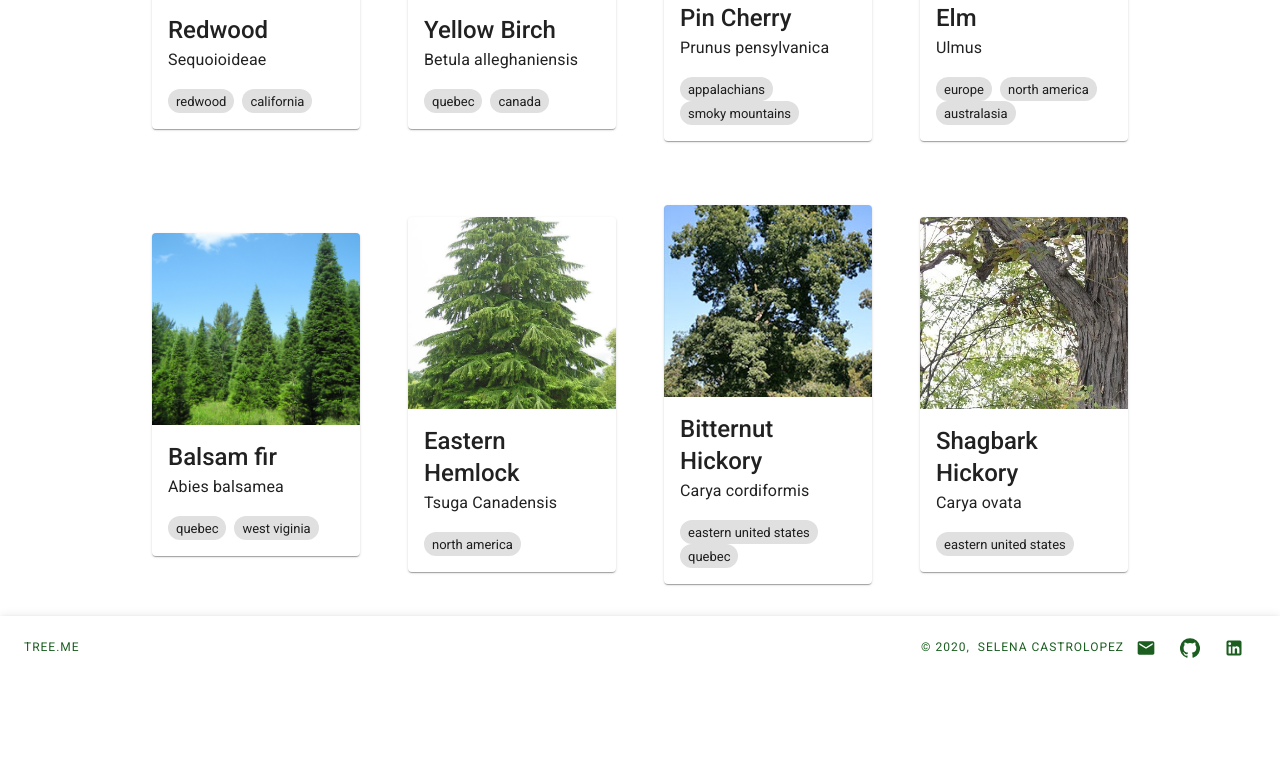
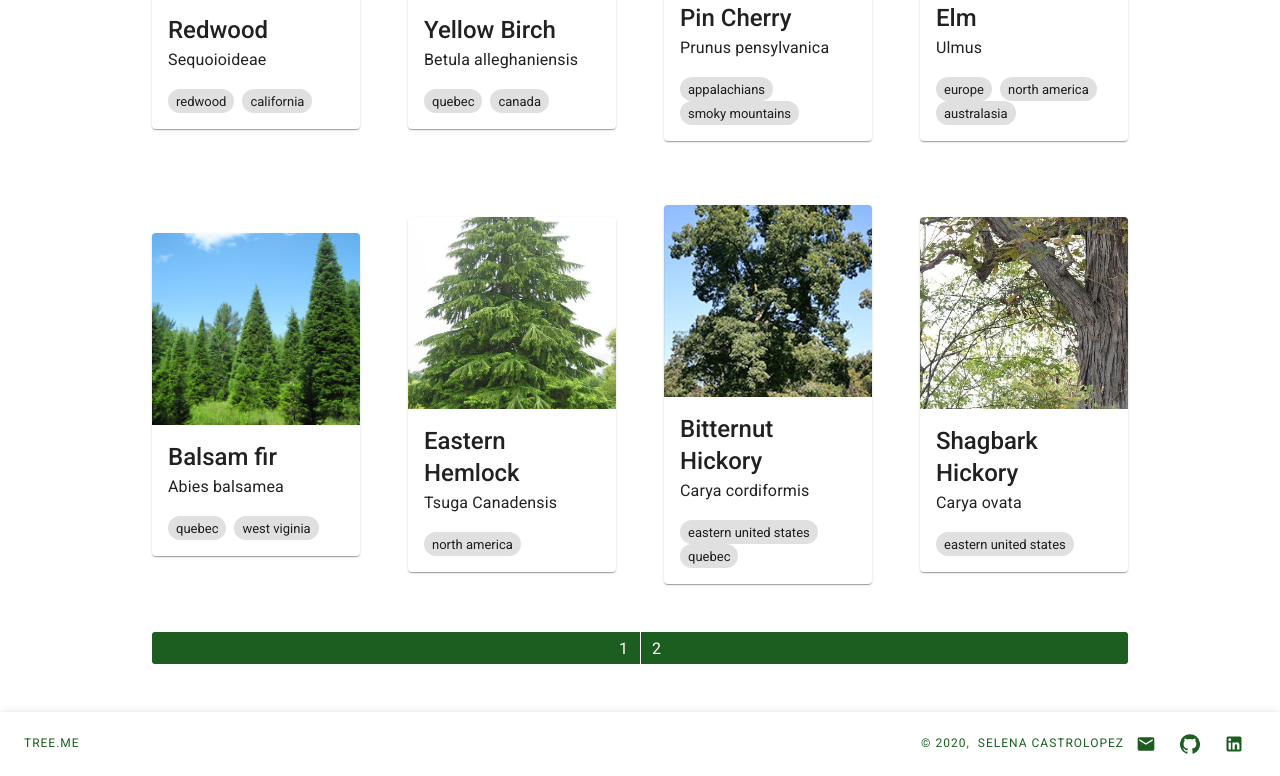
Before and after one commit to selenacl/treeme, a React (Create React App) app: page /# in a window 1280 px wide. Shown: the part 430-1206 px from the top of the page. Before the commit the page ends 1110 px from the top, so only its background shows below. Built offline with nearby package versions, Linux system fonts and the light colour scheme.

Commit message:
added pagination to home page

```diff
--- a/src/App.js
+++ b/src/App.js
@@ -7,8 +7,10 @@ import Footer from './components/Footer.js';
 function App() {
   return (
     <div className="app">
-      <Header />
-      <Home />
+      <div>
+        <Header />
+        <Home />
+      </div>
       <Footer />
     </div>
   );
--- a/src/assets/TreeData.js
+++ b/src/assets/TreeData.js
@@ -248,36 +248,36 @@ export default [
             }
         ]
     },
-    // {
-    //     name: "Red Maple",
-    //     scientificName: "Acer rubrum",
-    //     locations: ["Eastern North America", "Central North America"],
-    //     aliases: "",
-    //     height: "",
-    //     width: "",
-    //     tags: ["north america"],
-    //     description: `One of the most common and widespread deciduous trees of eastern and central North
-    //     America. The U.S. Forest service recognizes it as the most abundant native tree in eastern North
-    //     America. At maturity, it often attains a height of around 30m. It’s flowers, petioles, twigs, and seeds
-    //     are all red to varying degrees. Among these features, however, it is best known for its brilliant deep
-    //     scarlet foliage in autumn.`,
-    //     citations: ["https://en.wikipedia.org/wiki/Acer_rubrum"],
-    //     images: [
-    //         {
-    //             filename: "redMaple-1.jpg",
-    //             source: "https://www.chesapeakebay.net/discover/field-guide/entry/red_maple",
-    //             photographer: null
-    //         },
-    //         {
-    //             filename: "redMaple-2.jpg",
-    //             source: "https://www.123rf.com/photo_116854407_red-maple-leaf-on-maple-tree-colorful-season-autumn-in-the-forest-leaves-color-change-scenery-view-n.html",
-    //             photographer: null
-    //         },
-    //         {
-    //             filename: "redMaple-3.jpg",
-    //             source: "https://www.kb.jniplants.com/what-is-red-maple-anyway/",
-    //             photographer: null
-    //         }
-    //     ]
-    // }
+    {
+        name: "Red Maple",
+        scientificName: "Acer rubrum",
+        locations: ["Eastern North America", "Central North America"],
+        aliases: "",
+        height: "",
+        width: "",
+        tags: ["north america"],
+        description: `One of the most common and widespread deciduous trees of eastern and central North
+        America. The U.S. Forest service recognizes it as the most abundant native tree in eastern North
+        America. At maturity, it often attains a height of around 30m. It’s flowers, petioles, twigs, and seeds
+        are all red to varying degrees. Among these features, however, it is best known for its brilliant deep
+        scarlet foliage in autumn.`,
+        citations: ["https://en.wikipedia.org/wiki/Acer_rubrum"],
+        images: [
+            {
+                filename: "redMaple-1.jpg",
+                source: "https://www.chesapeakebay.net/discover/field-guide/entry/red_maple",
+                photographer: null
+            },
+            {
+                filename: "redMaple-2.jpg",
+                source: "https://www.123rf.com/photo_116854407_red-maple-leaf-on-maple-tree-colorful-season-autumn-in-the-forest-leaves-color-change-scenery-view-n.html",
+                photographer: null
+            },
+            {
+                filename: "redMaple-3.jpg",
+                source: "https://www.kb.jniplants.com/what-is-red-maple-anyway/",
+                photographer: null
+            }
+        ]
+    }
 ]
--- /dev/null
+++ b/src/components/Pagination.js
@@ -0,0 +1,27 @@
+import React from 'react';
+import '../sass/App.scss';
+import '../sass/Pagination.scss';
+
+function Pagination({cardsPerPage, totalCards, paginate}) {
+    const pageNumbers = [];
+
+    for(let i = 1; i <= Math.ceil(totalCards / cardsPerPage); i++) {
+        pageNumbers.push(i);
+    }
+console.log(pageNumbers)
+  return (
+    <div>
+        <ul className="pagination">
+            {pageNumbers.map(number => (
+                <li key={number}>
+                    <a onClick={() => paginate(number)} href="!#">
+                        {number}
+                    </a>
+                </li>
+            ))}
+        </ul>
+    </div>
+  );
+}
+
+export default Pagination;
--- a/src/pages/Home.js
+++ b/src/pages/Home.js
@@ -8,11 +8,14 @@ import Grid from '@material-ui/core/Grid';
 
 import Search from '../components/Search.js';
 import HomeCard from '../components/HomeCard.js';
+import Pagination from '../components/Pagination.js';
 import treeData from '../assets/TreeData.js';
 
 function Home() {
 
   const [treeInfo] = useState(treeData);
+  const [currentPage, setCurrentPage] = useState(1);
+  const [cardsPerPage, setCardsPerPage] = useState(8);
 
   const cards = treeInfo.map((tree, index) => {
     return <Grid item xs={12} md={6} lg={3}>
@@ -25,6 +28,14 @@ function Home() {
           </Grid>
   });
 
+  // Get current cards
+  const indexOfLastCard = currentPage * cardsPerPage;
+  const indexOfFirstCard = indexOfLastCard - cardsPerPage;
+  const currentCards = cards.slice(indexOfFirstCard, indexOfLastCard);
+
+  // Change page
+  const paginate = pageNumber => setCurrentPage(pageNumber);
+
   return (
     <Container maxWidth={false}>
       <Search />
@@ -32,11 +43,16 @@ function Home() {
         container
         spacing={6}
         direction="row"
-        justify="center"
+        justify="start"
         alignItems="center"
       >
-        {cards}
+        {currentCards}
       </Grid>
+      <Pagination
+        cardsPerPage={cardsPerPage}
+        totalCards={cards.length}
+        paginate={paginate}
+      />
     </Container>
   );
 }
--- a/src/sass/App.scss
+++ b/src/sass/App.scss
@@ -4,5 +4,8 @@ body {
 }
 
 .app {
-    height: 100vh;
+    min-height: 100vh!important;
+    display: flex;
+    flex-direction: column;
+    justify-content: space-between;
 }
--- a/src/sass/Footer.scss
+++ b/src/sass/Footer.scss
@@ -4,6 +4,7 @@
     flex-direction: row!important;
     justify-content: space-between;
     margin-top: 2rem;
+    bottom: 0!important;
 }
 
 .MuiSvgIcon-root {
--- a/src/sass/Home.scss
+++ b/src/sass/Home.scss
@@ -3,6 +3,7 @@
     flex-direction: column;
     align-items: center;
     width: 80%!important;
+    height: 100%!important;
 }
 
 .MuiGrid-root {
--- /dev/null
+++ b/src/sass/Pagination.scss
@@ -0,0 +1,37 @@
+@import "variables.scss";
+
+.pagination {
+    display: flex;
+    flex-direction: row;
+    justify-content: center;
+    align-items: center;
+    padding: 0;
+    list-style: none;
+    background-color: $color-primary-green;
+    border-radius: 3px;
+    margin-top: 3rem;
+    font-size: 1rem;
+
+    & li:not(:last-child) {
+        border-right: 1px solid $color-white;
+    }
+
+    & a {
+        display: block;
+        width: 1rem!important;
+        flex: 1!important;
+        height: 2rem;
+        width: 2rem!important;
+        display: flex;
+        justify-content: center;
+        align-items: center;
+
+        text-decoration: none;
+        color: $color-white!important;
+    }
+
+    & a:hover {
+        background-color: $color-primary-green-light;
+        border-radius: 3px;
+    }
+}
--- a/src/sass/variables.scss
+++ b/src/sass/variables.scss
@@ -1,2 +1,3 @@
 $color-white: #fff;
 $color-primary-green: #1b5e20;
+$color-primary-green-light: #43a047;
```
